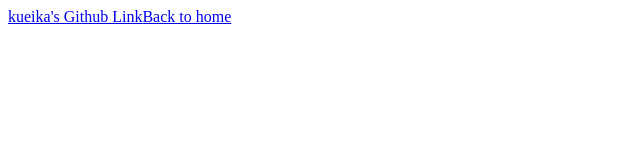
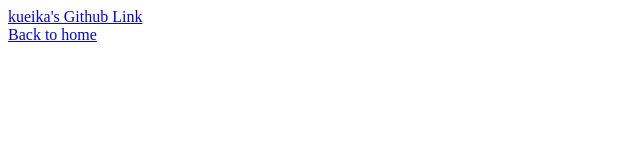
Before and after one commit to kueika/gatsby_test, a Gatsby site: page /link in a window 1280 px wide. Shown: the whole page, without its empty margins (0-640 px from the left). Built offline with nearby package versions, Linux system fonts and the light colour scheme; Gatsby itself is replaced by a stand-in of ours.

Commit message:
fix : link

```diff
--- a/src/pages/link.js
+++ b/src/pages/link.js
@@ -1,11 +1,13 @@
 import React from "react"
-import { Link, graphql } from "gatsby"
+import { Link } from "gatsby"
 
-const aboutPages = ({ data }) => (
+const linkPages = ({ data }) => (
   <React.Fragment>
-    <a href="https://github.com/kueika">kueika's Github Link</a>
+    <div>
+      <a href="https://github.com/kueika">kueika's Github Link</a>
+    </div>
     <Link to="/">Back to home</Link>
   </React.Fragment>
 )
 
-export default aboutPages
+export default linkPages
```
